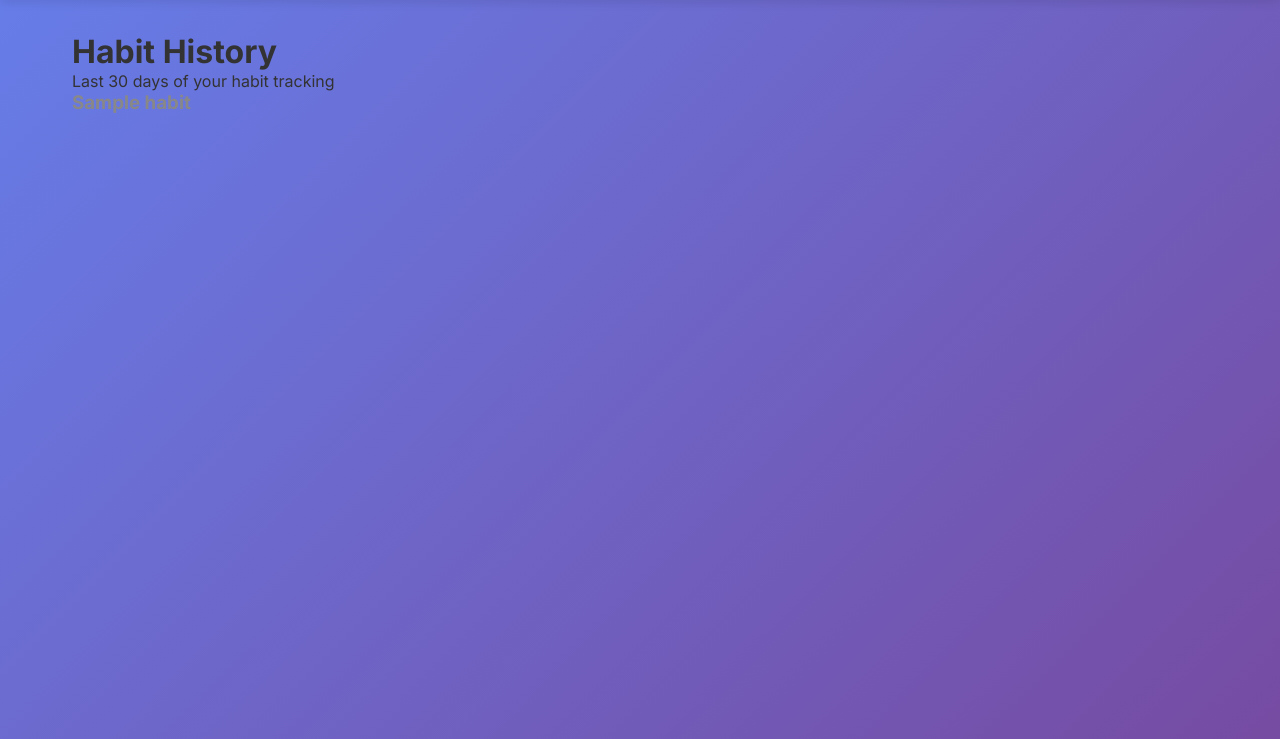
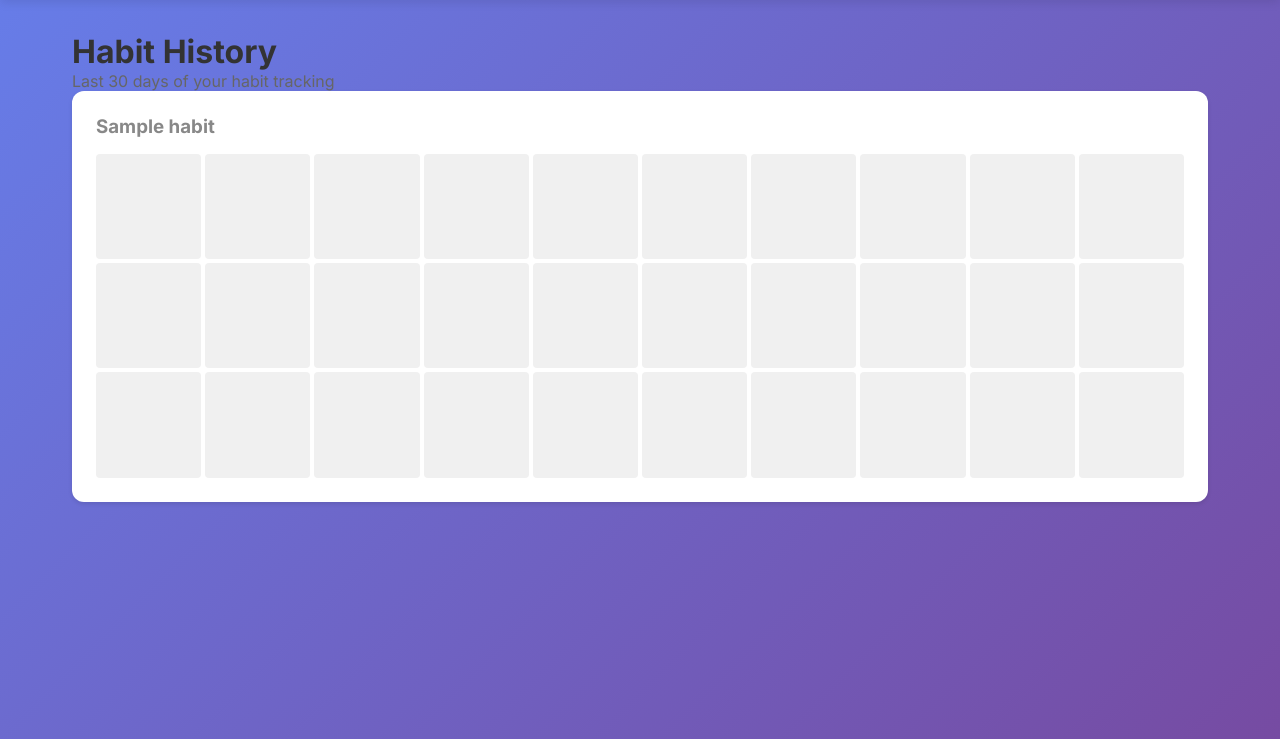
Before and after one commit to ELMAHDI-HUB/Habit-Tracker-Dashboard, a Flask app: template templates/history.html in a window 1280 px wide. Shown: the part 61-800 px from the top of the page. Run offline with Flask 3, Linux system fonts and the light colour scheme; the visitor is signed in with stand-in values (Sample User, id 1); tables that the repository leaves empty hold one stand-in row (values such as "Sample post"); the template is opened without the code that fills it: most values are stand-ins (such as "Sample title", 1, 10 or a date in 2020).

Commit message:
Fix font-weight property in auth-link style

```diff
--- a/static/styles.css
+++ b/static/styles.css
@@ -309,4 +309,177 @@ body {
 .auth-link a {
     color: #667eea;
     text-decoration: none;
-    font-weight:
+    font-weight: 500;
+}
+
+/* Alerts */
+.alert {
+    padding: 1rem;
+    border-radius: 8px;
+    margin-bottom: 1rem;
+    font-weight: 500;
+}
+
+.alert-success {
+    background: #d4edda;
+    color: #155724;
+    border: 1px solid #c3e6cb;
+}
+
+.alert-error {
+    background: #f8d7da;
+    color: #721c24;
+    border: 1px solid #f5c6cb;
+}
+
+.alert-info {
+    background: #d1ecf1;
+    color: #0c5460;
+    border: 1px solid #bee5eb;
+}
+
+/* History Calendar */
+.history-habit {
+    background: white;
+    border-radius: 12px;
+    padding: 1.5rem;
+    margin-bottom: 1.5rem;
+    box-shadow: 0 2px 4px rgba(0, 0, 0, 0.1);
+}
+
+.calendar-grid {
+    display: grid;
+    grid-template-columns: repeat(10, 1fr);
+    gap: 0.25rem;
+    margin-top: 1rem;
+}
+
+.calendar-day {
+    aspect-ratio: 1;
+    display: flex;
+    align-items: center;
+    justify-content: center;
+    background: #f0f0f0;
+    border-radius: 4px;
+    font-size: 0.8rem;
+    font-weight: 500;
+}
+
+.calendar-day.completed {
+    background: #667eea;
+    color: white;
+}
+
+/* Utility Classes */
+.text-muted {
+    color: #666;
+}
+
+.text-small {
+    font-size: 0.85rem;
+    color: #666;
+    margin-top: 0.5rem;
+}
+
+.text-center {
+    text-align: center;
+}
+
+.mt-2 {
+    margin-top: 2rem;
+}
+
+/* Dashboard Stats Summary */
+.stats-summary {
+    display: grid;
+    grid-template-columns: repeat(auto-fit, minmax(200px, 1fr));
+    gap: 1rem;
+    margin-bottom: 2rem;
+}
+
+.stat-card {
+    background: rgba(255, 255, 255, 0.9);
+    backdrop-filter: blur(10px);
+    padding: 1.5rem;
+    border-radius: 12px;
+    text-align: center;
+    box-shadow: 0 4px 6px rgba(0, 0, 0, 0.1);
+}
+
+.stat-card h3 {
+    font-size: 2rem;
+    color: #667eea;
+    margin-bottom: 0.25rem;
+}
+
+.stat-card p {
+    color: #666;
+    font-size: 0.9rem;
+}
+
+.dashboard-header {
+    margin-bottom: 2rem;
+}
+
+.dashboard-header h1 {
+    color: white;
+    font-size: 2rem;
+    margin-bottom: 0.5rem;
+}
+
+/* Empty State */
+.empty-state {
+    text-align: center;
+    padding: 3rem;
+    background: white;
+    border-radius: 12px;
+    box-shadow: 0 4px 6px rgba(0, 0, 0, 0.1);
+}
+
+.empty-icon {
+    font-size: 4rem;
+    margin-bottom: 1rem;
+}
+
+.empty-state h2 {
+    margin-bottom: 0.5rem;
+}
+
+.empty-state p {
+    color: #666;
+    margin-bottom: 1.5rem;
+}
+
+/* Badge */
+.badge {
+    display: inline-block;
+    padding: 0.25rem 0.75rem;
+    border-radius: 12px;
+    font-size: 0.75rem;
+    font-weight: 600;
+    text-transform: uppercase;
+}
+
+.badge-frequency {
+    background: rgba(102, 126, 234, 0.1);
+    color: #667eea;
+}
+
+/* Responsive Design */
+@media (max-width: 768px) {
+    .habits-grid {
+        grid-template-columns: 1fr;
+    }
+
+    .nav-links {
+        gap: 1rem;
+    }
+
+    .calendar-grid {
+        grid-template-columns: repeat(7, 1fr);
+    }
+
+    .form-actions {
+        flex-direction: column;
+    }
+}
```
